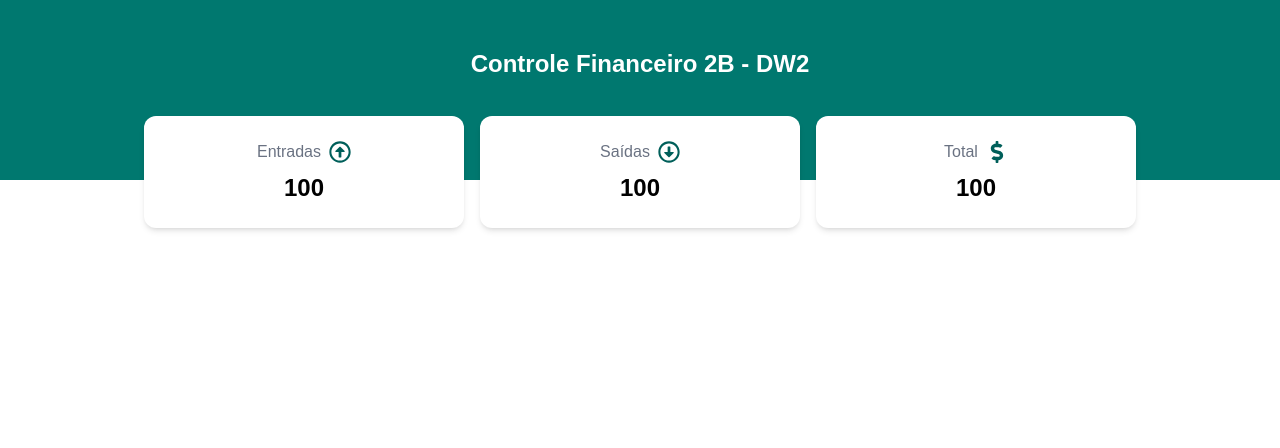
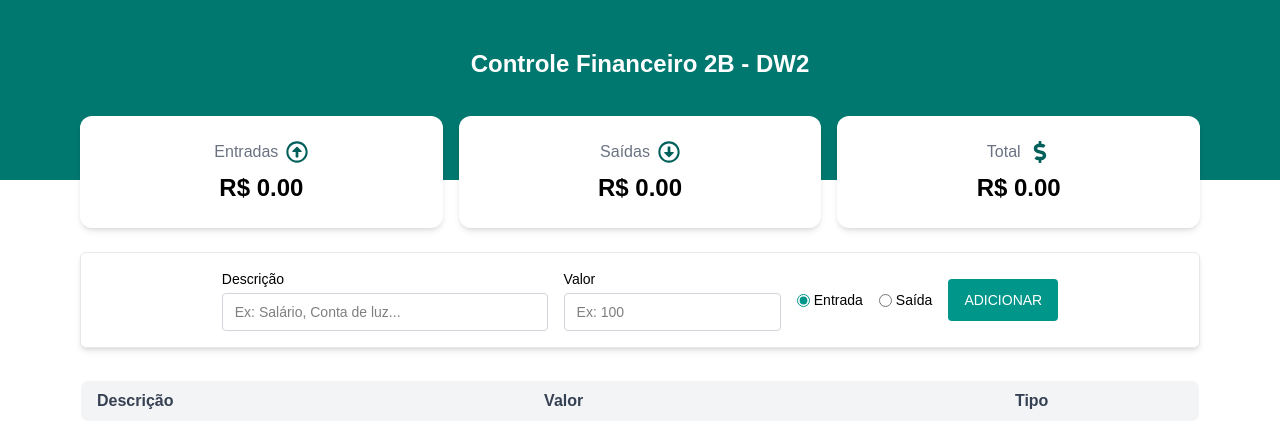
Before and after one commit to MarlonUTF/DW2-Controle-de-Gastos, a React (Vite) app: page / in a window 1280 px wide. Shown: the top 448 px of the page. Built offline with nearby package versions, Linux system fonts and the light colour scheme.

Commit message:
Adição do Form e Listagem
Adição do formulário de registro e salvamento no LocalStorage

```diff
--- a/src/App.jsx
+++ b/src/App.jsx
@@ -1,15 +1,51 @@
-import { useState } from 'react'
-import Header from './components/Header/header'
-import Form from './components/Form/form'
+import React, { useEffect, useState } from "react";
+import Header from "./components/Header/header";
+import Form from "./components/Form/form";
 
-function App() {
+const App = () => {
+  const data = localStorage.getItem("transactions");
+  const [transactionsList, setTransactionsList] = useState(
+    data ? JSON.parse(data) : []
+  );
+
+  const [income, setIncome] = useState("R$ 0.00");
+  const [expense, setExpense] = useState("R$ 0.00");
+  const [total, setTotal] = useState("R$ 0.00");
+
+  useEffect(() => {
+    const amountExpense = transactionsList
+      .filter((item) => item.expense)
+      .map((transaction) => Number(transaction.amount));
+
+    const amountIncome = transactionsList
+      .filter((item) => !item.expense)
+      .map((transaction) => Number(transaction.amount));
+
+    const totalExpense = amountExpense.reduce((acc, cur) => acc + cur, 0);
+    const totalIncome = amountIncome.reduce((acc, cur) => acc + cur, 0);
+    const balance = totalIncome - totalExpense;
+
+    setIncome(`R$ ${totalIncome.toFixed(2)}`);
+    setExpense(`R$ ${totalExpense.toFixed(2)}`);
+    setTotal(`${balance < 0 ? "-" : ""}R$ ${Math.abs(balance).toFixed(2)}`);
+  }, [transactionsList]);
+
+  const handleAdd = (transaction) => {
+    const newArray = [...transactionsList, transaction];
+    setTransactionsList(newArray);
+    localStorage.setItem("transactions", JSON.stringify(newArray));
+  };
 
   return (
     <>
-    <Header />
-    <Form />
+      <Header income={income} expense={expense} total={total}/>
+      <Form
+        handleAdd={handleAdd}
+        transactionsList={transactionsList}
+        setTransactionsList={setTransactionsList}
+      />
     </>
-    )
-}
+  );
+};
 
-export default App
+export default App;
--- a/src/components/Form/form.jsx
+++ b/src/components/Form/form.jsx
@@ -1,23 +1,101 @@
-import React, { useState } from 'react';
-export default function Form() {
-    const [desc, setDesc] = useState('');
-    const[amount, setAmount] = useState('');
-    const[isExpense, setIsExpense] = useState(false);
+import { useState } from "react";
+import Grid from "../Grid/grid";
 
-    const handleSave = () => {
+export default function Form({ handleAdd, transactionsList, setTransactionsList }) {
+  const [desc, setDesc] = useState("");
+  const [amount, setAmount] = useState("");
+  const [isExpense, setExpense] = useState(false);
+
+  function generateID() {
+    return Math.round(Math.random() * 1000);
+  }
+
+  function handleSave() {
     if (!desc || !amount) {
-            alert('Informe a descrição e o valor da transação!');
+      alert("Informe a descrição e o valor!");
+      return;
+    } else if (amount < 1) {
+      alert("O valor tem que ser positivo!");
       return;
     }
-        else if (isNaN(amount)) {
-            alert('O valor da transação deve ser um número positivo!');
-            return;
-        }
+
+    const transaction = {
+      id: generateID(),
+      desc: desc,
+      amount: Number(amount),
+      expense: isExpense,
+    };
+
+    handleAdd(transaction);
+
+    setDesc("");
+    setAmount("");
+    setExpense(false);
   }
 
   return (
     <>
+      <div className="max-w-[1120px] w-[98%] mx-auto mt-18 bg-white shadow-md rounded-md p-4 flex flex-wrap items-center justify-center gap-4 border border-gray-200">
+        {/* Descrição */}
+        <div className="flex flex-col w-full sm:w-[30%]">
+          <label className="text-sm font-medium mb-1">Descrição</label>
+          <input
+            value={desc}
+            onChange={(e) => setDesc(e.target.value)}
+            placeholder="Ex: Salário, Conta de luz..."
+            className="border border-gray-300 rounded px-3 py-2 focus:outline-none focus:ring-2 focus:ring-teal-500 text-sm"
+          />
+        </div>
 
+        {/* Valor */}
+        <div className="flex flex-col w-full sm:w-[20%]">
+          <label className="text-sm font-medium mb-1">Valor</label>
+          <input
+            value={amount}
+            type="number"
+            onChange={(e) => setAmount(e.target.value)}
+            placeholder="Ex: 100"
+            className="border border-gray-300 rounded px-3 py-2 focus:outline-none focus:ring-2 focus:ring-teal-500 text-sm"
+          />
+        </div>
+
+        {/* Tipo de transação */}
+        <div className="flex gap-4 w-full sm:w-auto justify-center items-center">
+          <div className="flex items-center gap-1">
+            <input
+              type="radio"
+              id="rIncome"
+              checked={!isExpense}
+              name="group1"
+              onChange={() => setExpense(false)}
+              className="accent-teal-600"
+            />
+            <label htmlFor="rIncome" className="text-sm">Entrada</label>
+          </div>
+
+          <div className="flex items-center gap-1">
+            <input
+              type="radio"
+              id="rExpenses"
+              checked={isExpense}
+              name="group1"
+              onChange={() => setExpense(true)}
+              className="accent-teal-600"
+            />
+            <label htmlFor="rExpenses" className="text-sm">Saída</label>
+          </div>
+        </div>
+
+        {/* Botão Adicionar */}
+        <button
+          onClick={handleSave}
+          className="h-[42px] px-4 text-sm font-medium bg-teal-600 text-white rounded hover:bg-teal-700 transition-colors w-full sm:w-auto"
+        >
+          ADICIONAR
+        </button>
+      </div>
+
+      <Grid itens={transactionsList} setItens={setTransactionsList} />
     </>
-    )
+  );
 }
--- /dev/null
+++ b/src/components/Grid/grid.jsx
@@ -0,0 +1,29 @@
+import GridItem from './gridItem';
+
+export default function Grid({ itens, setItens }) {
+  const onDelete = (ID) => {
+    const newArray = itens.filter((transaction) => transaction.id !== ID);
+    setItens(newArray);
+    localStorage.setItem("transactions", JSON.stringify(newArray));
+  };
+
+  return (
+    <div className='w-[98%] max-w-[1120px] mx-auto mt-8'>
+      <table className="w-full table-auto border-collapse border border-gray-300 rounded-lg overflow-hidden mt-4">
+        <thead>
+          <tr className="bg-gray-100 text-gray-700">
+            <th className="w-2/5 py-2 px-4 text-left">Descrição</th>
+            <th className="w-2/5 py-2 px-4 text-left">Valor</th>
+            <th className="w-1/10 py-2 px-4 text-center">Tipo</th>
+            <th className="w-1/10 py-2 px-4"></th>
+          </tr>
+        </thead>
+        <tbody>
+          {itens?.map((item, index) => (
+            <GridItem key={index} item={item} onDelete={onDelete} />
+          ))}
+        </tbody>
+      </table>
+    </div>
+  );
+}
--- /dev/null
+++ b/src/components/Grid/gridItem.jsx
@@ -0,0 +1,31 @@
+import {
+  FaRegArrowAltCircleUp,
+  FaRegArrowAltCircleDown,
+  FaTrash,
+} from "react-icons/fa";
+
+export default function GridItem({ item, onDelete }) {
+  return (
+    <tr className="border-b border-gray-100 hover:bg-gray-100">
+      <td className="py-2 px-4 text-sm text-gray-800">{item.desc}</td>
+      <td className="py-2 px-4 text-sm text-gray-800">
+        R$ {parseFloat(item.amount).toFixed(2)}
+      </td>
+      <td className="py-2 px-4 text-center">
+        {item.expense ? (
+          <FaRegArrowAltCircleDown className="text-red-500 inline-block" />
+        ) : (
+          <FaRegArrowAltCircleUp className="text-green-500 inline-block" />
+        )}
+      </td>
+      <td className="py-2 px-4 text-center">
+        <button
+          onClick={() => onDelete(item.id)}
+          className="text-red-600 hover:text-red-800"
+        >
+          <FaTrash />
+        </button>
+      </td>
+    </tr>
+  );
+}
--- a/src/components/Header/Resume/resume.jsx
+++ b/src/components/Header/Resume/resume.jsx
@@ -5,12 +5,12 @@ import {
     FaDollarSign
 } from "react-icons/fa";
 
-export default function ResumeContainer() {
+export default function ResumeContainer({ income, expense, total }) {
   return (
-    <div className="w-full max-w-5xl flex justify-between gap-4 px-4">
-      <ResumeItem title="Entradas" Icon={FaRegArrowAltCircleUp} value="100" />
-      <ResumeItem title="Saídas" Icon={FaRegArrowAltCircleDown} value="100" />
-      <ResumeItem title="Total" Icon={FaDollarSign} value="100" />
+    <div className="w-[98%] max-w-[1120px] flex justify-between gap-4">
+      <ResumeItem title="Entradas" Icon={FaRegArrowAltCircleUp} value={income} />
+      <ResumeItem title="Saídas" Icon={FaRegArrowAltCircleDown} value={expense} />
+      <ResumeItem title="Total" Icon={FaDollarSign} value={total} />
     </div>
   );
 }
--- a/src/components/Header/header.jsx
+++ b/src/components/Header/header.jsx
@@ -1,13 +1,13 @@
 import ResumeContainer from "./Resume/resume";
 
-export default function Header() {
+export default function Header({ income, expense, total }) {
   return (
     <header className="w-full bg-teal-700 text-white pt-12 pb-25 flex flex-col items-center relative">
       <h1 className="text-2xl font-bold">Controle Financeiro 2B - DW2</h1>
 
       {/* ResumeContainer posicionado ao meio da borda inferior */}
       <div className="absolute bottom-[-48px] w-full flex justify-center">
-        <ResumeContainer />
+        <ResumeContainer income={income} expense={expense} total={total}/>
       </div>
     </header>
   );
```
Lines whose indentation alone changed are shown as unchanged.
